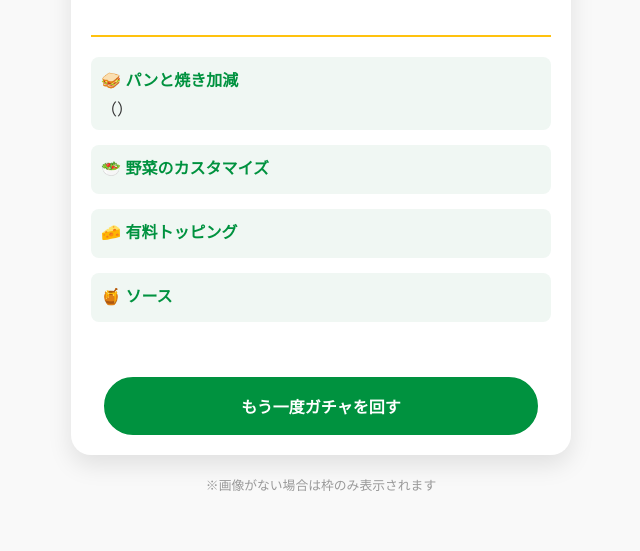
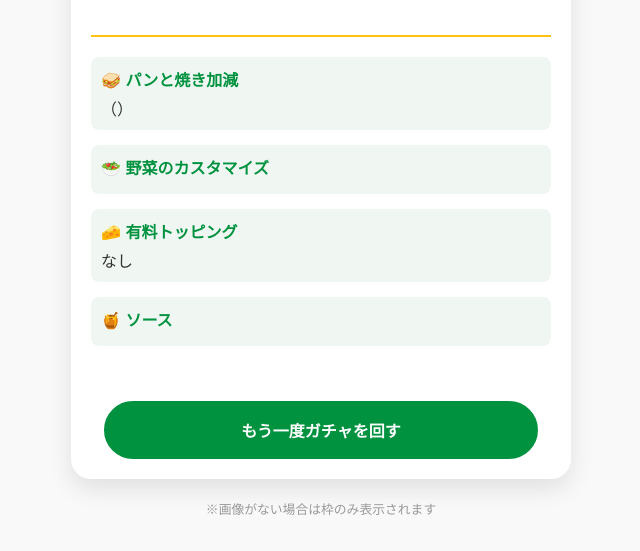
Before and after one commit to iam-suco/subway-gacha, a Flask app: template templates/index.html in a window 1280 px wide. Shown: the part 403-954 px from the top of the page, without its empty margins (319-959 px from the left). Before the commit the page ends 894 px from the top, so only its background shows below. Run offline with Flask 3, Linux system fonts and the light colour scheme; the template is opened without the code that fills it, so the values that code supplies are empty.

Commit message:
Update index.html

```diff
--- a/templates/index.html
+++ b/templates/index.html
@@ -15,20 +15,25 @@
     .detail-item { margin-bottom: 15px; padding: 10px; background: #f0f7f3; border-radius: 8px; }
     .label { font-weight: bold; color: #00923f; display: block; margin-bottom: 5px; }
 
-    /* 野菜リストの設定：1列表示で改行禁止 */
+    /* 野菜リスト：PCで見やすいように2列にする設定を追加 */
+    .veggie-list {
+      display: grid;
+      grid-template-columns: repeat(2, 1fr); /* 2列に並べる */
+      gap: 3px 10px;
+    }
     .veggie-list div { white-space: nowrap; margin-bottom: 3px; font-size: 0.9em; }
 
-    /* ソースリストの設定：1行3列に変更 */
+    /* ソースリスト：1行3列で固定（PCでもスマホでも崩れにくい） */
     .sauce-list {
       display: grid;
-      grid-template-columns: repeat(3, 1fr); /* 常に3列 */
-      gap: 8px 5px; /* 上下の隙間を少し広めに設定 */
-      font-size: 0.8em; /* 枠に収まりやすくするため少し小さく調整 */
+      grid-template-columns: repeat(3, 1fr);
+      gap: 8px 5px;
+      font-size: 0.8em;
     }
     .sauce-list div {
       white-space: nowrap;
       overflow: hidden;
-      text-overflow: ellipsis; /* 万が一入り切らない場合は末尾を「...」にする */
+      text-overflow: ellipsis;
     }
 
     .btn { display: block; width: 80%; margin: 20px auto; padding: 15px; background: #00923f; color: white; text-decoration: none; border-radius: 30px; font-weight: bold; transition: 0.3s; border: 2px solid #00923f; text-align: center; }
@@ -58,7 +63,7 @@
         </div>
       </div>
       <div class="detail-item">
-        <span class="label">🧀 有料トッピング</span>{{ toppings|join('、 ') }}
+        <span class="label">🧀 有料トッピング</span>{{ toppings|join('、 ') if toppings else 'なし' }}
       </div>
       <div class="detail-item">
         <span class="label">🍯 ソース</span>
```
